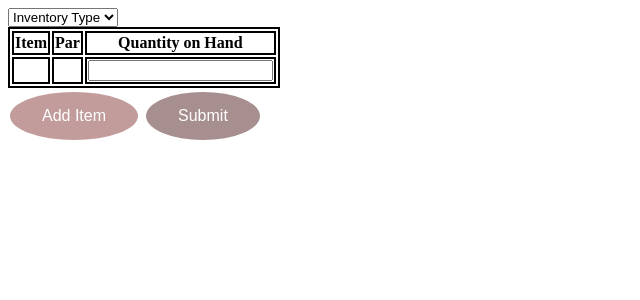
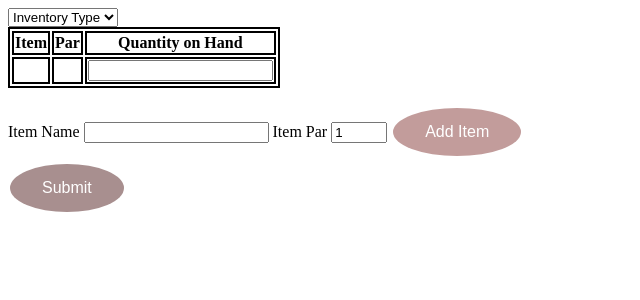
Before and after one commit to COSC481W-2021Winter/capstone-project-mohcamanagement, a PHP site: page /pages/inventoryLog.php in a window 1280 px wide. Shown: the top 300 px of the page, without its empty margins (0-640 px from the left). Run offline with PHP 8.4, Linux system fonts and the light colour scheme; tables that the repository leaves empty or names only in its code hold one stand-in row (values such as "Sample post"); data that the repository does not hold is empty.

Commit message:
Added functionality to insert an item to a table.

```diff
--- a/client/pages/inventoryLog.php
+++ b/client/pages/inventoryLog.php
@@ -21,7 +21,7 @@
 		if($result->num_rows > 0){
 			while($row = $result->fetch_assoc()){
 				echo "<tr><td>".$row["Item"]."</td><td>".$row["Par"]."</td>";
-				echo "<td><input type=\"text\" id=\"".$row["Item"]."\" name=\"".$row["Item"]."\"></td></tr>";
+				echo "<td><input type=\"number\" id=\"".$row["Item"]."\" name=\"".$row["Item"]."\"></td></tr>";
 			}
 		}
 		else{
@@ -34,6 +34,28 @@
 	}
 ?>
 
+<script>
+	function addItemToTable(itemName, itemPar){
+
+		var table = document.getElementById("itemTable");
+		var row = table.insertRow(table.rows.length);
+
+		var cell1 = row.insertCell(0);
+		var cell2 = row.insertCell(1);
+		var cell3 = row.insertCell(2);
+
+		cell1.innerHTML = itemName;
+		cell2.innerHTML = itemPar;
+		cell3.innerHTML = "<input type=\"number\" id=\""+itemName+"\" name=\""+itemName+"\">";
+	}
+
+	function getItemEntry(){
+		var itemName = document.getElementById("itemEntry").value;
+		var itemPar = document.getElementById("expectedPar").value;
+		addItemToTable(itemName, itemPar);
+	}
+</script>
+
 
 
 
@@ -43,24 +65,31 @@
 		<title>Page Title</title>
 	</head>
 <body>
-	<form action="inventory.php">
+
 	<select name="inventory" id="inventory">
 		<option value="type">Inventory Type</option>
 		<?php
 			generateOptions();
 		?>
 	</select>
-	</form>
-	<table>
+
+
+	<form action="inventory.php">
+		<table id="itemTable">
+			<thead>
 				<tr>
 					<th>Item</th>
 					<th>Par</th>
 					<th>Quantity on Hand</th>
 				</tr>
+			</thead>
+			<tbody>
 				<?php
 					generateTableData();
 				?>
+			</tbody>
 		</table>
+	</form>
 
 
 
@@ -85,7 +114,12 @@
 </head>
 <body>
 
-<button class="button button1">Add Item</button>
+<label for="itemEntry">Item Name</label>
+<input type="text" id="itemEntry" name="itemEntry">
+<label for="expectedPar">Item Par</label>
+<input type="number" id="expectedPar" name="expectedPar" value=1 min=1 max=99>
+<button class="button button1" onclick="getItemEntry();">Add Item</button>
+<br>
 <button class="button button2">Submit</button>
 
 </body>
```
Lines whose indentation alone changed are shown as unchanged.
